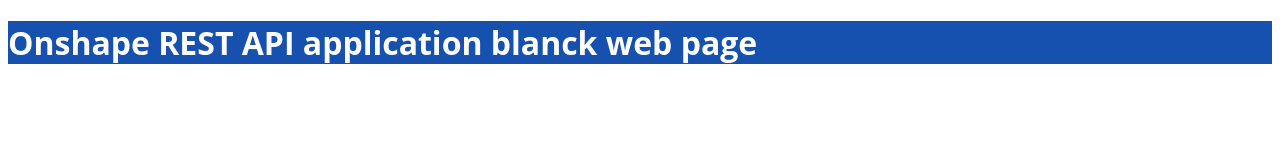
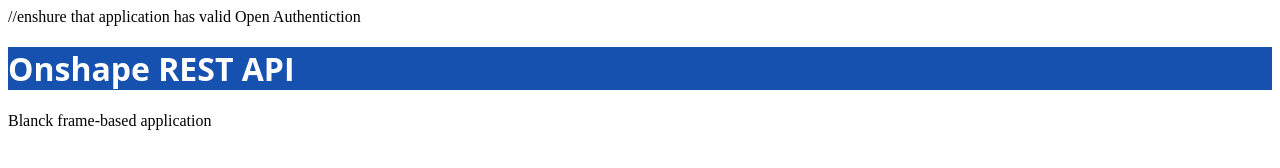
Before and after one commit to afurseiev/app-blacnk, a website: page Client/html/index.html in a window 1280 px wide. Drawn offline with Linux system fonts and the light colour scheme; no server answers.

Commit message:
Updated configuration.

```diff
--- a/Client/html/index.html
+++ b/Client/html/index.html
@@ -2,6 +2,7 @@
 <html lang='en'>
 <body>
 
+    //enshure that application has valid Open Authentiction
     <script>
         var AskRedirect = new XMLHttpRequest();
             AskRedirect.open("GET", `/doesAutorized`, true);
@@ -24,7 +25,10 @@
     "font-family    :Flama,Open Sans,Helvetica Neue,Helvetica,Arial,sans-serif;
     background-color:#1651b0;
     color           :white">
-       Onshape REST API application blanck web page
+       Onshape REST API
     </h1>
+
+    <p>Blanck frame-based application</p>
+
 </body>
 </html>
```
